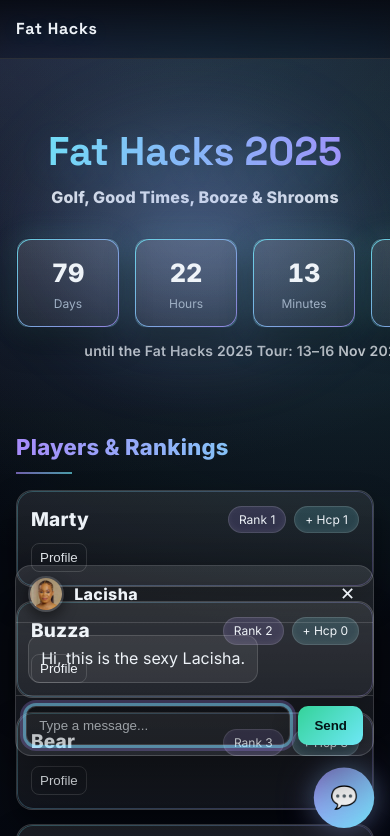
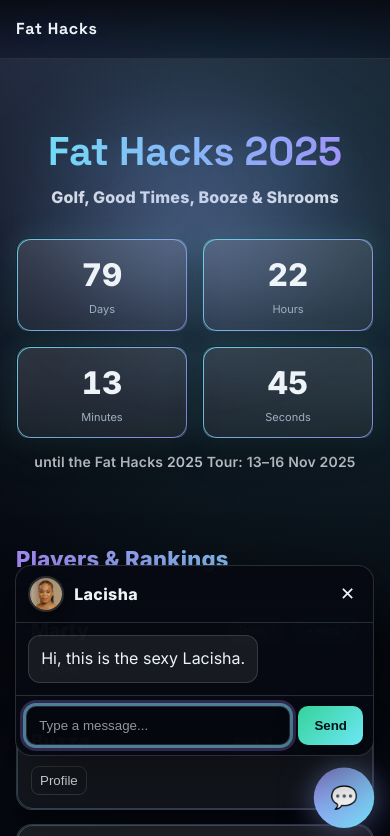
Before and after one commit to GaryBary/WebAppFH25, a plain HTML site: page index.html in a window 390 px wide. Both pictures are taken after a click on the button "Chat". Shown: the top 836 px of the page. Drawn offline with Linux system fonts and the light colour scheme; no server answers.

Commit message:
fix: show countdown seconds on mobile; make chat panel opaque

```diff
--- a/styles.css
+++ b/styles.css
@@ -116,6 +116,14 @@ h1 {
 .time-segment label { display: block; font-size: 12px; color: var(--muted); }
 .countdown-label { font-size: clamp(14px, 1.8vw, 18px); color: rgba(238,243,248,0.82); font-weight: 600; letter-spacing: .2px; margin-top: 2px; }
 
+/* Make timer responsive so all segments (incl. seconds) are visible on small screens */
+@media (max-width: 520px) {
+	.timer { grid-auto-flow: row; grid-template-columns: repeat(2, minmax(0, 1fr)); width: 100%; }
+	.time-segment { min-width: 0; padding: 12px 12px; }
+	.time-segment span { font-size: clamp(22px, 8vw, 36px); }
+	.time-segment label { font-size: 11px; }
+}
+
 /* Sections */
 .section { padding: 32px 0 18px; }
 h2 {
@@ -229,7 +237,7 @@ h2::after { content: ""; display: block; width: 56px; height: 2px; margin-top: 6
 .chat-panel {
 	position: absolute; right: 0; bottom: 72px;
 	width: min(92vw, 380px); max-height: min(70vh, 560px);
-	background: linear-gradient(180deg, rgba(255,255,255,0.10), rgba(255,255,255,0.06));
+	background: rgba(7,10,18,0.98);
 	border: 1px solid var(--border); border-radius: 16px;
 	box-shadow: var(--shadow-3);
 	display: grid; grid-template-rows: auto 1fr auto; overflow: hidden;
```
